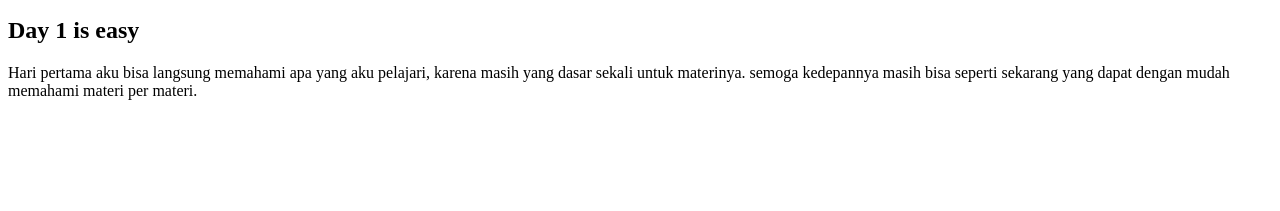
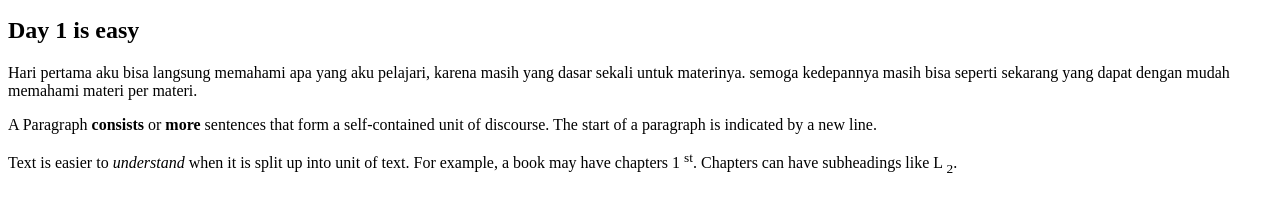
Before and after one commit to jokoanw/xproject, a plain HTML site: page index.html in a window 1280 px wide. Shown: the part 101-312 px from the top of the page. Drawn offline with Linux system fonts and the light colour scheme.

Commit message:
Add paragraphs about text structure and readability
Added two new paragraphs explaining the structure of a paragraph and text organization.

```diff
--- a/index.html
+++ b/index.html
@@ -10,5 +10,7 @@
     <p> Halo, aku Afdhi yang sedang belajar tentang codding. doakan aku sukses ya! aku ingin membuat keluarga ku bangga kepada ku.</p>
     <h2 lang="en">Day 1 is easy</h2>
     <p> Hari pertama aku bisa langsung memahami apa yang aku pelajari, karena masih yang dasar sekali untuk materinya. semoga kedepannya masih bisa seperti sekarang yang dapat dengan mudah memahami materi per materi.</p>
+    <p lang="en"> A Paragraph <b>consists</b> or <b>more</b> sentences that form a self-contained unit of discourse. The start of a paragraph is indicated by a new line.</p>
+    <p lang="en"> Text is easier to <i>understand</i> when it is split up into unit of text. For example, a book may have chapters 1 <sup>st</sup>. Chapters can have subheadings like L <sub>2</sub>. </p>
 </body>
 </html>
```
